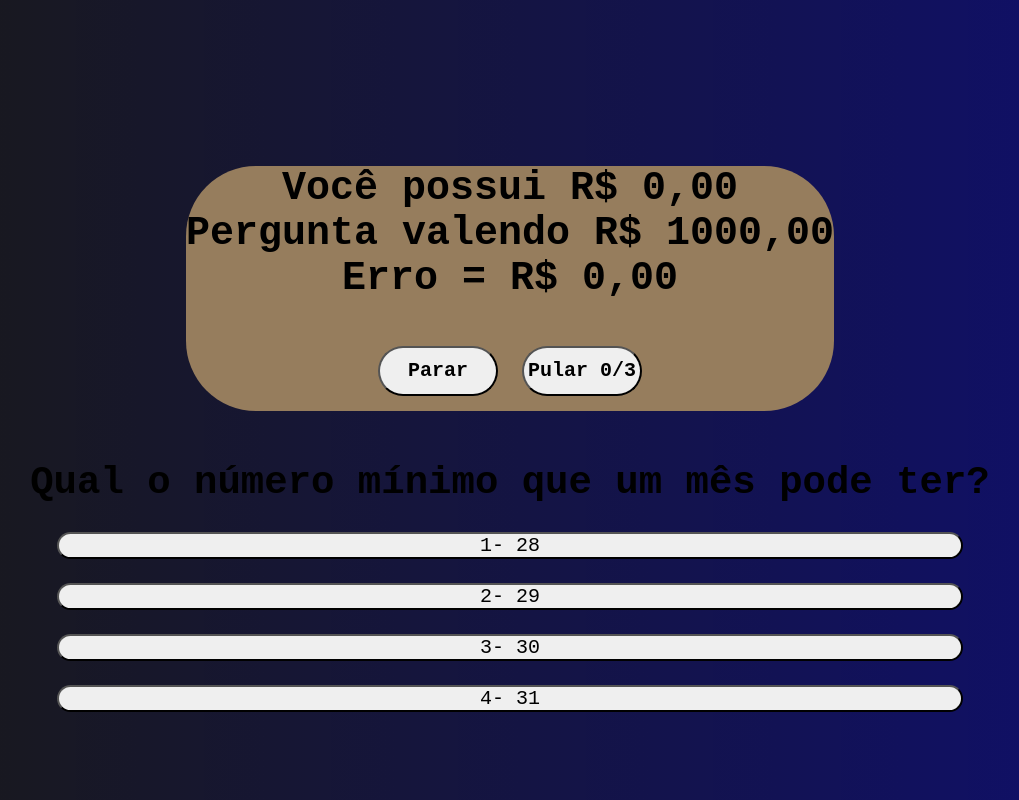
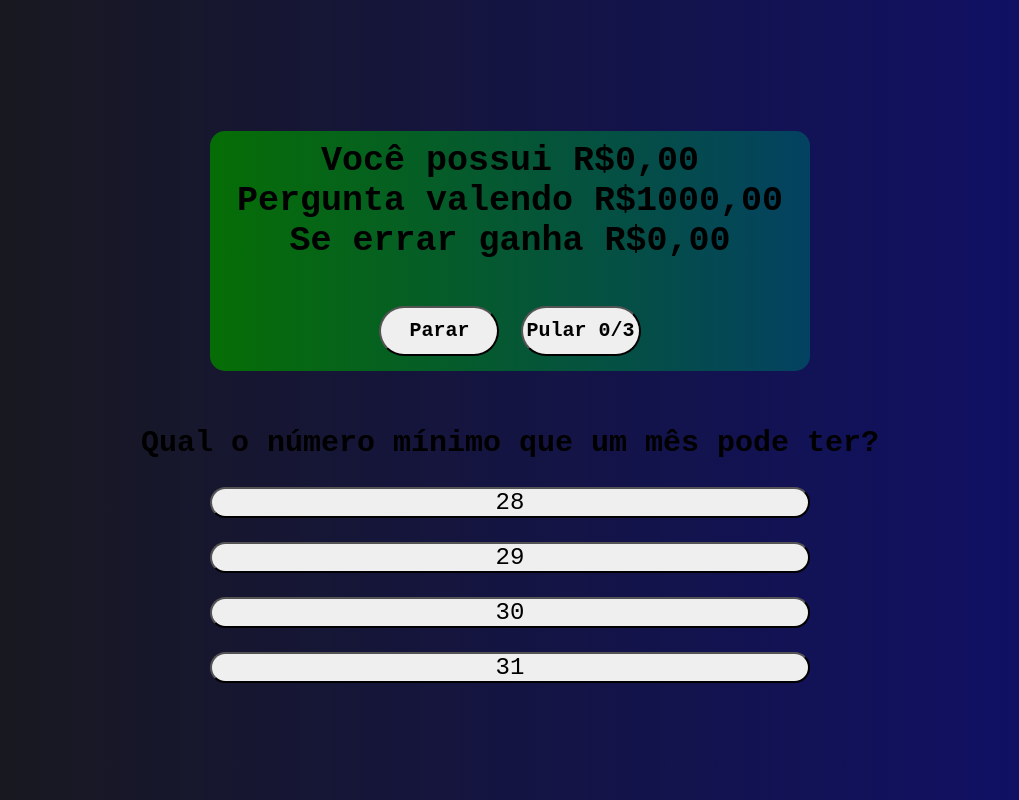
Before and after one commit to ppsobralwb/Show-do-Milhao, a plain HTML site: page game.html in a window 1280 px wide. Shown: the whole page, without its empty margins (130-1149 px from the left). Drawn offline with Linux system fonts and the light colour scheme.

Commit message:
Algumas correções e melhorias

```diff
--- a/css/game.css
+++ b/css/game.css
@@ -22,10 +22,16 @@ body {
 }
 
 .info {
-    background: rgb(150, 125, 93);
-    border-radius: 70px;
-    margin-bottom: 50px;
-    font-size: 40px;
+    padding-top: 10px;
+    background: linear-gradient(
+        90deg,
+        rgb(6, 109, 6) 1.19%,
+        #0000ec 250%
+    );
+    width: 600px;
+    border-radius: 15px;
+    margin: 40px;
+    font-size: 35px;
     font-weight: bold;
     display: flex;
     flex-direction: column;
@@ -57,26 +63,28 @@ body {
     outline: 0px auto -webkit-focus-ring-color;
     outline-offset: 0px;
 }
-}
 
 .quest {
-    margin-top: 50px;
-
+    margin-top: 15px;
+    font-size: 10px;
+    display: flex;
+    flex-direction: column;
+    align-items: center;
 }
 
 .respostas {
     margin: 15px;
-    height: 100px;
-    font-size: 30px;
-    font-weight: bold;
     display: flex;
     flex-direction: column;
+    justify-content: center;
+    align-items: center;
 }
 
 .btn {
+    width: 600px;
     margin: 12px;
-    font-size: 20px;
-    border-radius: 500px;
+    font-size: 24px;
+    border-radius: 20px;
     cursor: pointer;
 }
 
--- a/game.html
+++ b/game.html
@@ -9,9 +9,9 @@
 <body>
     <div class="container">
         <div class="info">
-            <p id="pontos">Você possui R$ 0,00</p>
-            <p id="acerto">Pergunta valendo R$ 1000,00</p>
-            <p id="erro">Erro = R$ 0,00</p>
+            <p id="pontos">Você possui R$0,00</p>
+            <p id="acerto">Pergunta valendo R$1000,00</p>
+            <p id="erro">Se errar ganha R$0,00</p>
             <div class="controle">
                 <button class="parar" onclick="parar()">Parar</button>
                 <button class="parar" id="pulou" onclick="pular()">Pular 0/3</button>
@@ -20,14 +20,14 @@
 
         <div class="quest">
             <div id="perguntas">
-                <h2 id="pergunta">Pergunta</h2>
+                <h2 id="pergunta"></h2>
             </div>
             <div class="respostas">
-                <button class="btn" id="btn1" onclick="verificaResposta(1)">1</button>
-                <button class="btn" id="btn2" onclick="verificaResposta(2)">2</button>
-                <button class="btn" id="btn3" onclick="verificaResposta(3)">3</button>
-                <button class="btn" id="btn4" onclick="verificaResposta(4)">4</button>
-                <embed id="audio" src="./sounds/suspense.mp3" hidden="true">
+                <button class="btn" id="btn1" onclick="verificaResposta(1)"></button>
+                <button class="btn" id="btn2" onclick="verificaResposta(2)"></button>
+                <button class="btn" id="btn3" onclick="verificaResposta(3)"></button>
+                <button class="btn" id="btn4" onclick="verificaResposta(4)"></button>
+                <embed id="audio" src="./sounds/suspense.mp3" hidden="true" loop="true">
             </div>
         </div>
     </div>
--- a/scripts/game.js
+++ b/scripts/game.js
@@ -1,74 +1,74 @@
 let perguntas_Nvl1 = [
     {
         pergunta: "Qual é o coletivo de cães?",
-        escolha1: "1- Matilha",
-        escolha2: "2- Rebanho",
-        escolha3: "3- Cardume",
-        escolha4: "4- Manada",
+        escolha1: "Matilha",
+        escolha2: "Rebanho",
+        escolha3: "Cardume",
+        escolha4: " Manada",
         resposta: 1
     },
     {
         pergunta: "Qual casal foi expluso do Paraíso?",
-        escolha1: "1- Sansão e Dalila",
-        escolha2: "2- José e Maria",
-        escolha3: "3- Sara e Abraão",
-        escolha4: "4- Adão e Eva",
+        escolha1: "Sansão e Dalila",
+        escolha2: "José e Maria",
+        escolha3: "Sara e Abraão",
+        escolha4: " Adão e Eva",
         resposta: 4
     },
     {
         pergunta: "Segundo os contos, qual animal ao ser beijado se transforma em príncipe?",
-        escolha1: "1- Cavalo",
-        escolha2: "2- Cão",
-        escolha3: "3- Gato",
-        escolha4: "4- Sapo",
+        escolha1: "Cavalo",
+        escolha2: "Cão",
+        escolha3: "Gato",
+        escolha4: " Sapo",
         resposta: 4
     },
     {
         pergunta: "Quem é o primeiro substituto do presidente?",
-        escolha1: "1- Vereador",
-        escolha2: "2- Vice-presidente",
-        escolha3: "3- Senador",
-        escolha4: "4- Deputado",
+        escolha1: "Vereador",
+        escolha2: "Vice-presidente",
+        escolha3: "Senador",
+        escolha4: " Deputado",
         resposta: 2
     },
     {
         pergunta: "Que animal é o Pateta?",
-        escolha1: "1- Cavalo",
-        escolha2: "2- Burro",
-        escolha3: "3- Cachorro",
-        escolha4: "4- Raposa",
+        escolha1: "Cavalo",
+        escolha2: "Burro",
+        escolha3: "Cachorro",
+        escolha4: " Raposa",
         resposta: 3
     },
     {
         pergunta: "Qual o número mínimo que um mês pode ter?",
-        escolha1: "1- 28",
-        escolha2: "2- 29",
-        escolha3: "3- 30 ",
-        escolha4: "4- 31",
+        escolha1: "28",
+        escolha2: "29",
+        escolha3: "30 ",
+        escolha4: " 31",
         resposta: 1
     },
     {
         pergunta: "Que nome se da à mistura de água com sal?",
-        escolha1: "1- Salmora",
-        escolha2: "2- Gangorra",
-        escolha3: "3- Melado",
-        escolha4: "4- Bolacha",
+        escolha1: "Salmora",
+        escolha2: "Gangorra",
+        escolha3: "Melado",
+        escolha4: " Bolacha",
         resposta: 1
     },
     {
         pergunta: "De onde as abelhas extraem mel?",
-        escolha1: "1- Das rochas",
-        escolha2: "2- Das flores",
-        escolha3: "3- Da água",
-        escolha4: "4- Da terra",
+        escolha1: "Das rochas",
+        escolha2: "Das flores",
+        escolha3: "Da água",
+        escolha4: " Da terra",
         resposta: 2
     },
     {
         pergunta: "Como se chama o ratinho criado por Walt Disney?",
-        escolha1: "1- Jerry",
-        escolha2: "2- Pernalonga",
-        escolha3: "3- Frajola",
-        escolha4: "4- Mickey Mouse",
+        escolha1: "Jerry",
+        escolha2: "Pernalonga",
+        escolha3: "Frajola",
+        escolha4: " Mickey Mouse",
         resposta: 4
     }
 ];
@@ -76,66 +76,66 @@ let perguntas_Nvl1 = [
 let perguntas_Nvl2 = [
     {
         pergunta: "Qual foi o último estado criado no Brasil?",
-        escolha1: "1- Tocantins",
-        escolha2: "2- Acre",
-        escolha3: "3- Rondônia",
-        escolha4: "4- Mato Grosso do Sul",
+        escolha1: "Tocantins",
+        escolha2: "Acre",
+        escolha3: "Rondônia",
+        escolha4: " Mato Grosso do Sul",
         resposta: 1
     },
     {
         pergunta: "Em que país nasceu Carmem Miranda?",
-        escolha1: "1- Brasil",
-        escolha2: "2- Espanha",
-        escolha3: "3- Portugal",
-        escolha4: "4- Argentina",
+        escolha1: "Brasil",
+        escolha2: "Espanha",
+        escolha3: "Portugal",
+        escolha4: " Argentina",
         resposta: 3
     },
     {
         pergunta: "Quem escreveu o livro 'O Guarani'?",
-        escolha1: "1- Carlos Gomes",
-        escolha2: "2- Olavo Billac",
-        escolha3: "3- José de Alencar",
-        escolha4: "4- Machado de Assis",
+        escolha1: "Carlos Gomes",
+        escolha2: "Olavo Billac",
+        escolha3: "José de Alencar",
+        escolha4: " Machado de Assis",
         resposta: 3
     },
     {
         pergunta: "Quem foi o amor de Isolda na Obra Medieval?",
-        escolha1: "1- Romeu",
-        escolha2: "2- Tristão",
-        escolha3: "3- Rigoleto",
-        escolha4: "4- Hamlet",
+        escolha1: "Romeu",
+        escolha2: "Tristão",
+        escolha3: "Rigoleto",
+        escolha4: " Hamlet",
         resposta: 2
     },
     {
         pergunta: "Como eram chamados os reis do antigo Egito?",
-        escolha1: "1- Generais",
-        escolha2: "2- Faraós",
-        escolha3: "3- Sheiks",
-        escolha4: "4- Presidentes",
+        escolha1: "Generais",
+        escolha2: "Faraós",
+        escolha3: "Sheiks",
+        escolha4: " Presidentes",
         resposta: 2
     },
     {
         pergunta: "Quem é o primo doido do Pato Donald?",
-        escolha1: "1- Patinhas",
-        escolha2: "2- Zé Carioca",
-        escolha3: "3- Gastão",
-        escolha4: "4- Peninha",
+        escolha1: "Patinhas",
+        escolha2: "Zé Carioca",
+        escolha3: "Gastão",
+        escolha4: " Peninha",
         resposta: 4
     },
     {
         pergunta: "Qual o desenho animado que tem um pai de família chamado Homer?",
-        escolha1: "1- Família Adams",
-        escolha2: "2- Os Finstones",
-        escolha3: "3- Denis o Pimentinha",
-        escolha4: "4- Os Simpsons",
+        escolha1: "Família Adams",
+        escolha2: "Os Finstones",
+        escolha3: "Denis o Pimentinha",
+        escolha4: " Os Simpsons",
         resposta: 4
     },
     {
         pergunta: "Qual o nome do escritor de 'Gabriela Cravo e Canela'?",
-        escolha1: "1- Graciliano Ramos",
-        escolha2: "2- Érico Veríssimo",
-        escolha3: "3- Jorge Amado",
-        escolha4: "4- Machado de Assis",
+        escolha1: "Graciliano Ramos",
+        escolha2: "Érico Veríssimo",
+        escolha3: "Jorge Amado",
+        escolha4: " Machado de Assis",
         resposta: 3
     }
 ];
@@ -143,58 +143,58 @@ let perguntas_Nvl2 = [
 let perguntas_Nvl3 = [
     {
         pergunta: "Quem reinou durante o Segundo Império Francês?",
-        escolha1: "1- Napoleão Primeiro",
-        escolha2: "2- Carlos VII",
-        escolha3: "3- Maria Antonieta",
-        escolha4: "4- Napoleão III",
+        escolha1: "Napoleão Primeiro",
+        escolha2: "Carlos VII",
+        escolha3: "Maria Antonieta",
+        escolha4: "Napoleão III",
         resposta:  4
     },
     {
         pergunta: "Em que estado brasileiro ocorreu a Guerra dos Canudos?",
-        escolha1: "1- Sergipe",
-        escolha2: "2- Minas Gerais",
-        escolha3: "3- Bahia",
-        escolha4: "4- São Paulo",
+        escolha1: "Sergipe",
+        escolha2: "Minas Gerais",
+        escolha3: "Bahia",
+        escolha4: "São Paulo",
         resposta: 3
     },
     {
         pergunta: "Que jogador da seleção foi acusado de 'amarelar' na final da copa de 98?",
-        escolha1: "1- Tafarel",
-        escolha2: "2- Romario",
-        escolha3: "3- Ronaldinho",
-        escolha4: "4- Rivaldo",
+        escolha1: "Tafarel",
+        escolha2: "Romario",
+        escolha3: "Ronaldinho",
+        escolha4: "Rivaldo",
         resposta: 3
     },
     {
         pergunta: "Qual a árvore cujo ramo simboliza a paz?",
-        escolha1: "1- Seringueira",
-        escolha2: "2- Oliveira",
-        escolha3: "3- Carvalho",
-        escolha4: "4- Ipê",
+        escolha1: "Seringueira",
+        escolha2: "Oliveira",
+        escolha3: "Carvalho",
+        escolha4: "Ipê",
         resposta: 2
     },
     {
         pergunta: "O satélite artificial Sputinik foi lançado pela União Soviética em:",
-        escolha1: "1- 1950",
-        escolha2: "2- 1955",
-        escolha3: "3- 1957",
-        escolha4: "4- 1960",
+        escolha1: "1950",
+        escolha2: "1955",
+        escolha3: "1957",
+        escolha4: "1960",
         resposta: 3
     },
     {
         pergunta: "Qual a capital do Irã?",
-        escolha1: "1- Iraque",
-        escolha2: "2- Croácia",
-        escolha3: "3- Teerã",
-        escolha4: "4- Tel Aviv",
+        escolha1: "Iraque",
+        escolha2: "Croácia",
+        escolha3: "Teerã",
+        escolha4: "Tel Aviv",
         resposta: 3
     },
     {
         pergunta: "Que pintor brasileiro pintava a beleza da mulata e a sensualidade feminina?",
-        escolha1: "1- Di Cavalcanti",
-        escolha2: "2- Cândido Portinari",
-        escolha3: "3- Volpi",
-        escolha4: "4- Tarsila do Amaral",
+        escolha1: "Di Cavalcanti",
+        escolha2: "Cândido Portinari",
+        escolha3: "Volpi",
+        escolha4: "Tarsila do Amaral",
         resposta: 1
     }
 ];
@@ -202,34 +202,34 @@ let perguntas_Nvl3 = [
 let perguntas_Nvl4 = [
     {
         pergunta: "Em que dia nasceu Bill Gates?",
-        escolha1: "1- 28 de setembro de 1957",
-        escolha2: "2- 28 de outubro de 1955",
-        escolha3: "3- 28 de fevereiro de 1960",
-        escolha4: "4- 30 de outubro de 1950",
+        escolha1: "28 de setembro de 1957",
+        escolha2: "28 de outubro de 1955",
+        escolha3: "28 de fevereiro de 1960",
+        escolha4: "30 de outubro de 1950",
         resposta: 2
     },
     {
         pergunta: "Em que ano a Microsoft foi fundada?",
-        escolha1: "1- 1973",
-        escolha2: "2- 1974",
-        escolha3: "3- 1975",
-        escolha4: "4- 1976",
+        escolha1: "1973",
+        escolha2: "1974",
+        escolha3: "1975",
+        escolha4: "1976",
         resposta: 3
     },
     {
         pergunta: "Em que dia nasceu Mark Zuckerberg?",
-        escolha1: "1- 14 de maio de 1984",
-        escolha2: "2- 14 de abril de 1985",
-        escolha3: "3- 14 de setembro de 1986",
-        escolha4: "4- 14 de maio de 1980",
+        escolha1: "14 de maio de 1984",
+        escolha2: "14 de abril de 1985",
+        escolha3: "14 de setembro de 1986",
+        escolha4: "14 de maio de 1980",
         resposta: 1
     },
     {
         pergunta: "Em que ano foi fundada a Riot Games?",
-        escolha1: "1- 2003",
-        escolha2: "2- 2009",
-        escolha3: "3- 2005",
-        escolha4: "4- 2006",
+        escolha1: "2003",
+        escolha2: "2009",
+        escolha3: "2005",
+        escolha4: "2006",
         resposta: 4
     }
 ];
@@ -284,11 +284,12 @@ function verificaNivel(){
         nivel = perguntas_Nvl3;
     }
     else if(cont === 15){
-        alert("PRÓXIMA PERGUNTA VALE 1 MILHÃO")
+        alert("PRÓXIMA PERGUNTA VALE 1 MILHÃO");
         nivel = perguntas_Nvl4;
     }
     else{
-        gameOver();
+        alert("PARABÉNS, VOCÊ ACABA DE SE TORNAR UM MILIONÁRIO!!!🎉🎉🎉");
+        return window.location.assign("index.html");
     }
     return nivel;
 }
@@ -299,18 +300,17 @@ function verificaResposta(escolha){
     if(escolha === respostaAtual){
         cont++;
         premioAcumulado = premios[cont];
-        pontos.innerHTML = "Você possui R$" + premioAcumulado + ",00";
-        erro.innerHTML = "Erro = R$" + premioAcumulado/2 + ",00";
-        acerto.innerHTML = "Pergunta Valendo R$" + premios[cont+1] + ",00";
-        console.log('foi');
+        pontos.innerHTML = "Você possui R$"+ premioAcumulado + ",00";
+        erro.innerHTML = "Se errar ganha R$"+ premioAcumulado/2 + ",00";
+        acerto.innerHTML = "Pergunta valendo R$"+ premios[cont+1] + ",00";
         criaPergunta();
     }
     else{
-        gameOver();
+        gameOverLose();
     }
 }
 
-//Pula a questão e  a retira do array
+//Pula a questão e a retira do array
 function pular(){
     if(contPulos < 3){
         contPulos++;
@@ -324,12 +324,17 @@ function pular(){
 
 //Acaba o jogo e devolve o total ganho
 function parar(){
-    gameOver();
+    gameOverWin();
 }
 
-function gameOver(){
+function gameOverWin(){
     alert("Parabéns, você ganhou R$" + premioAcumulado + ",00");
     return window.location.assign("index.html");
 }
 
+function gameOverLose(){
+    alert("Oh não, parece que a respota está errada, mas pelo menos você levou R$" + premioAcumulado/2 + ",00");
+    return window.location.assign("index.html");
+}
+
 criaPergunta();
```
Also changed, not shown: index.html (+1 -1 lines).
